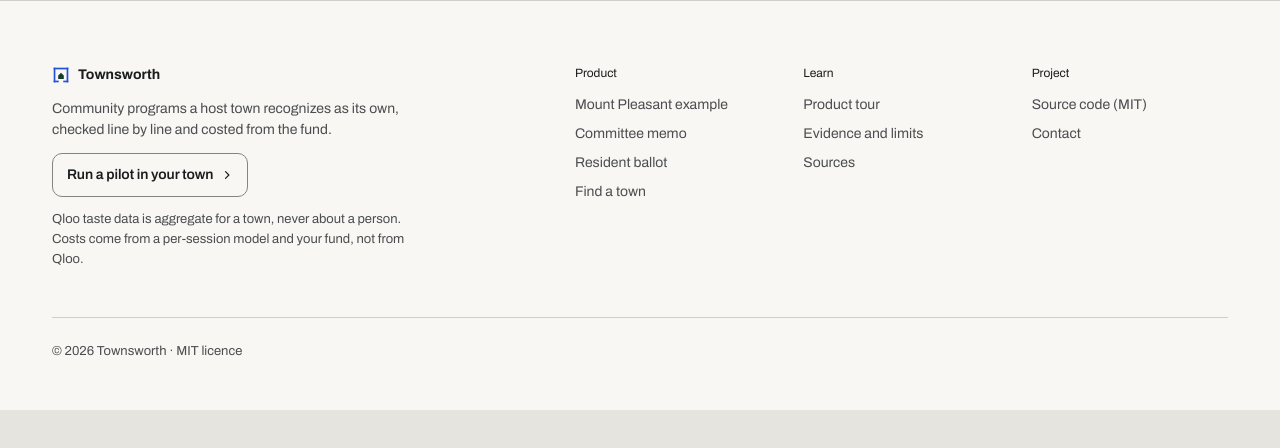
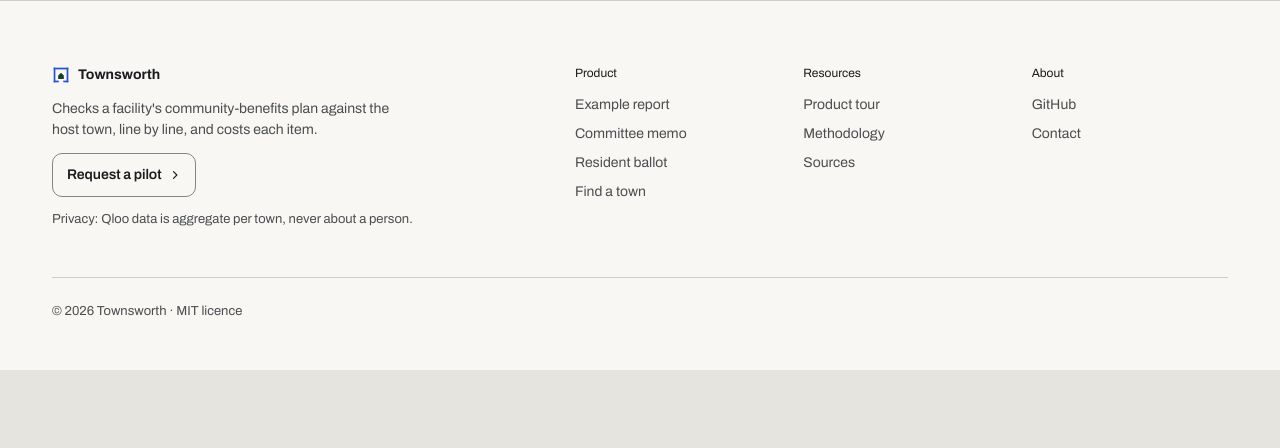
Before and after one commit to Zen-cronic/townsworth, a Next.js app: page / in a window 1280 px wide. Shown: the top 448 px of the page. Built offline with nearby package versions, Linux system fonts and the light colour scheme; no server answers; what async_hooks would draw is missing.

Commit message:
fix(copy): standard footer headings and link labels
Product / Resources / About groups, plain link names, a short tagline,
a one-line privacy note and a Request a pilot button.

Co-Authored-By: Claude Opus 5.5 <noreply@anthropic.com>

```diff
--- a/src/components/landing/SiteFooter.tsx
+++ b/src/components/landing/SiteFooter.tsx
@@ -10,24 +10,24 @@ const COLUMNS: { title: string; links: { href: string; label: string; external?:
   {
     title: "Product",
     links: [
-      { href: `/town/${HERO_TOWN.slug}`, label: `${HERO_TOWN.name} example` },
+      { href: `/town/${HERO_TOWN.slug}`, label: "Example report" },
       { href: `/memo/${HERO_TOWN.slug}`, label: "Committee memo" },
       { href: `/ballot/${HERO_TOWN.slug}`, label: "Resident ballot" },
       { href: "/find", label: "Find a town" },
     ],
   },
   {
-    title: "Learn",
+    title: "Resources",
     links: [
       { href: "/judges", label: "Product tour" },
-      { href: "/proof", label: "Evidence and limits" },
+      { href: "/proof", label: "Methodology" },
       { href: "/sources", label: "Sources" },
     ],
   },
   {
-    title: "Project",
+    title: "About",
     links: [
-      { href: REPO, label: "Source code (MIT)", external: true },
+      { href: REPO, label: "GitHub", external: true },
       { href: `${REPO}/issues`, label: "Contact", external: true },
     ],
   },
@@ -41,10 +41,10 @@ export function SiteFooter() {
           <span className="lp-brand">
             <BrandMark size={18} /> {PRODUCT_NAME}
           </span>
-          <p>Community programs a host town recognizes as its own, checked line by line and costed from the fund.</p>
-          <PilotLink className="lp-btn lp-btn-quiet lp-btn-sm lp-footer-pilot" />
+          <p>Checks a facility&apos;s community-benefits plan against the host town, line by line, and costs each item.</p>
+          <PilotLink className="lp-btn lp-btn-quiet lp-btn-sm lp-footer-pilot">Request a pilot</PilotLink>
           <p className="lp-footer-note">
-            Qloo taste data is aggregate for a town, never about a person. Costs come from a per-session model and your fund, not from Qloo.
+            Privacy: Qloo data is aggregate per town, never about a person.
           </p>
         </div>
         {COLUMNS.map((c) => (
```
